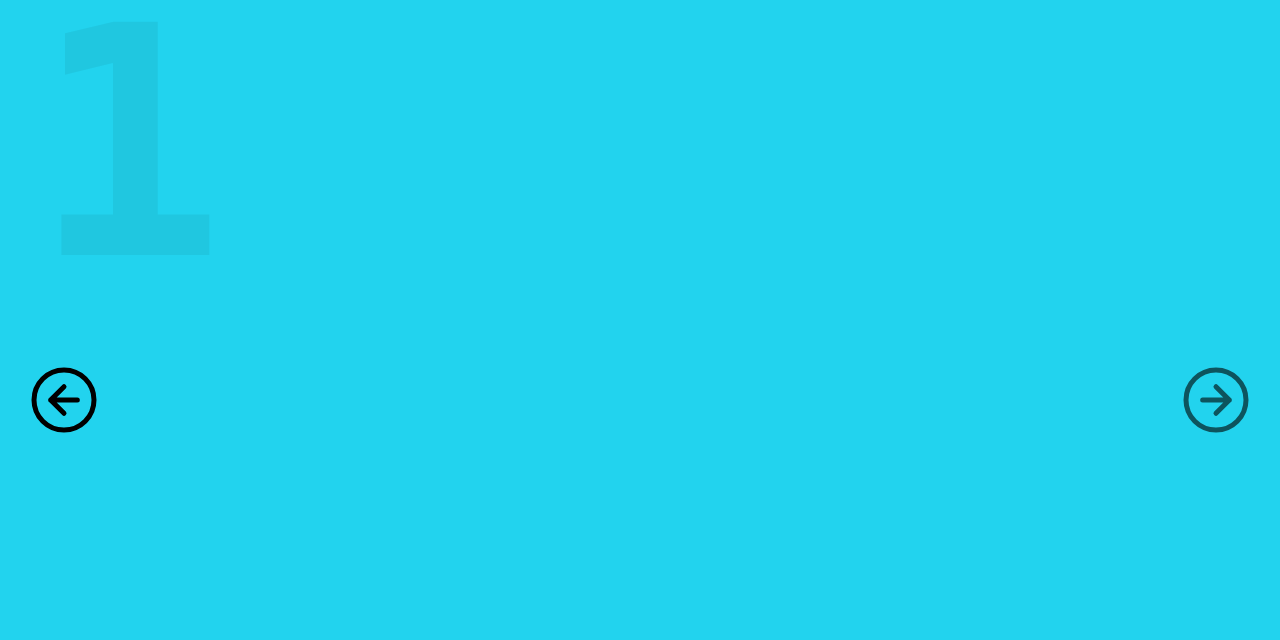
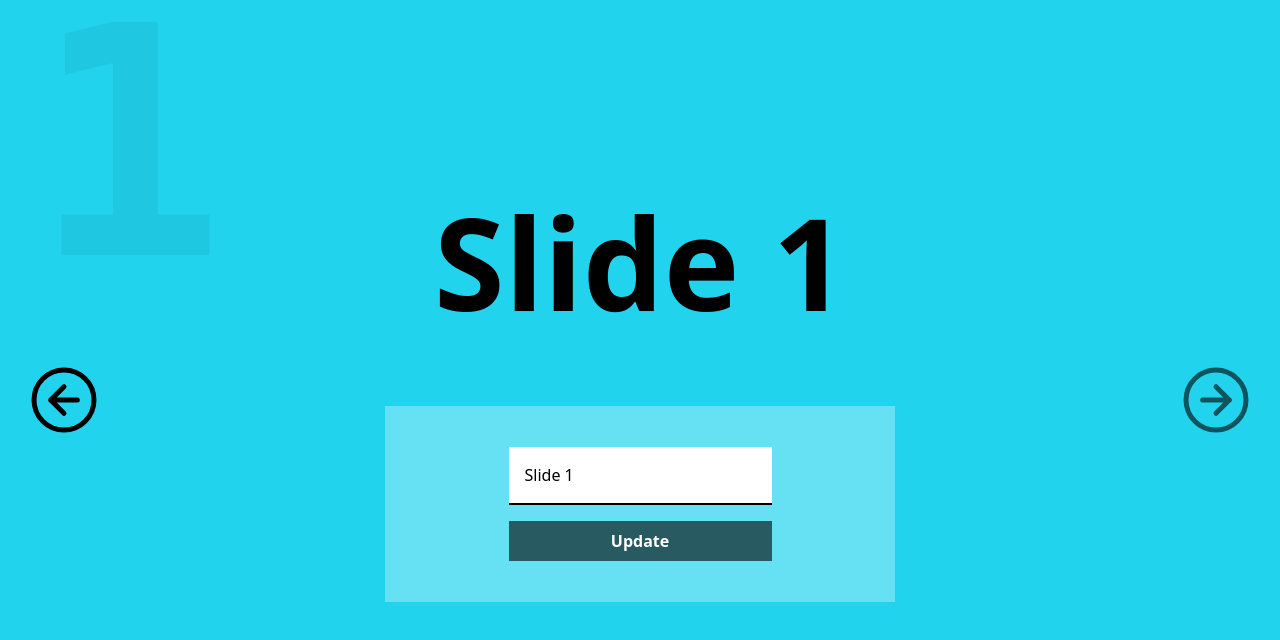
Before and after one commit to rahul-biswakarma/basic-carousel, a website: page index.html in a window 1280 px wide. Drawn offline with Linux system fonts and the light colour scheme.

Commit message:
Slide Text Handler done

```diff
--- a/index.html
+++ b/index.html
@@ -24,12 +24,10 @@
         </div>
 
         <!-- Carousel Containers -->
-        <div class="slide relative min-w-full min-h-full bg-cyan-400 z-10">
-
-        </div>
-        <div class="slide relative min-w-full min-h-full bg-rose-400 z-10"></div>
-        <div class="slide relative min-w-full min-h-full bg-lime-400 z-10"></div>
-        <div class="slide relative min-w-full min-h-full bg-orange-400 z-10"></div>
+        <div class="slide bg-cyan-400"></div>
+        <div class="slide bg-rose-400"></div>
+        <div class="slide bg-lime-400"></div>
+        <div class="slide bg-orange-400"></div>
         <!-- Carousel Containers Ends -->
 
         <!-- Right Arrow -->
@@ -43,6 +41,7 @@
             </svg>
         </div>
     </div>
+    <script src="./scripts/slide.js"></script>
     <script src="./scripts/index.js"></script>
 </body>
 
--- a/scripts/index.js
+++ b/scripts/index.js
@@ -1,20 +1,4 @@
 var currentSlide = 0;
-
-window.onload = function () {
-  assignSlideNumber();
-};
-
-function assignSlideNumber() {
-  var slides = document.getElementsByClassName("slide");
-  for (var i = 0; i < slides.length; i++) {
-    slides[
-      i
-    ].innerHTML += `<div class="absolute top-[0] left-[0] opacity-5 text-[20rem] px-[2rem] font-bold font-mono leading-[90%]">${
-      i + 1
-    }
-      </div>`;
-  }
-}
 
 function nextSlide() {
   var slides = document.getElementsByClassName("slide");
@@ -39,5 +23,12 @@ function showSlide(index) {
   for (var i = 0; i < slides.length; i++) {
     slides[i].style.display = "none";
   }
-  slides[index].style.display = "block";
+  slides[index].style.display = "flex";
 }
+
+function updateText(i) {
+  console.log(document.getElementById(`h${i}`));
+  document.getElementById(`h${i}`).innerHTML = document.getElementById(
+    `input${i}`
+  ).value;
+}
--- /dev/null
+++ b/scripts/slide.js
@@ -0,0 +1,46 @@
+var slideBaseClass = [
+  "relative",
+  "flex",
+  "justify-center",
+  "items-center",
+  "min-w-full",
+  "min-h-full",
+  "z-10",
+  "transition-all",
+];
+
+function updateSlides() {
+  var slides = document.getElementsByClassName("slide");
+  for (var i = 0; i < slides.length; i++) {
+    slides[i].classList.add(...slideBaseClass);
+
+    // Add slide number
+    slides[
+      i
+    ].innerHTML += `<div class="absolute top-[0] left-[0] opacity-5 text-[20rem] px-[2rem] font-bold font-mono leading-[90%] transition-all">${
+      i + 1
+    }
+          </div>`;
+
+    //   Add slide text
+    slides[i].innerHTML += `
+        <div class="max-w-[800px] h-80% flex items-center flex-col gap-[5rem] justify-center">
+            <h1 id="h${i + 1}" class="text-9xl font-bold">Slide ${i + 1}</h1>
+            <div class="flex flex-col gap-[1rem] bg-white/30 px-[30%] py-[10%] transition-all">
+                <input class="border-b-2 border-black p-[1rem] transition-all" type="text" name="input0" id="input${
+                  i + 1
+                }"
+                    value="Slide ${i + 1}" placeholder="Slide ${i + 1}" />
+                <button onclick="updateText(${i + 1})"
+                    class="font-bold bg-black/60 px-[2rem] py-[0.5rem] text-white transition-all">
+                    Update
+                </button>
+            </div>
+        </div>
+        `;
+  }
+}
+
+window.onload = function () {
+  updateSlides();
+};
```
Also changed, not shown: assets/css/style.css.
